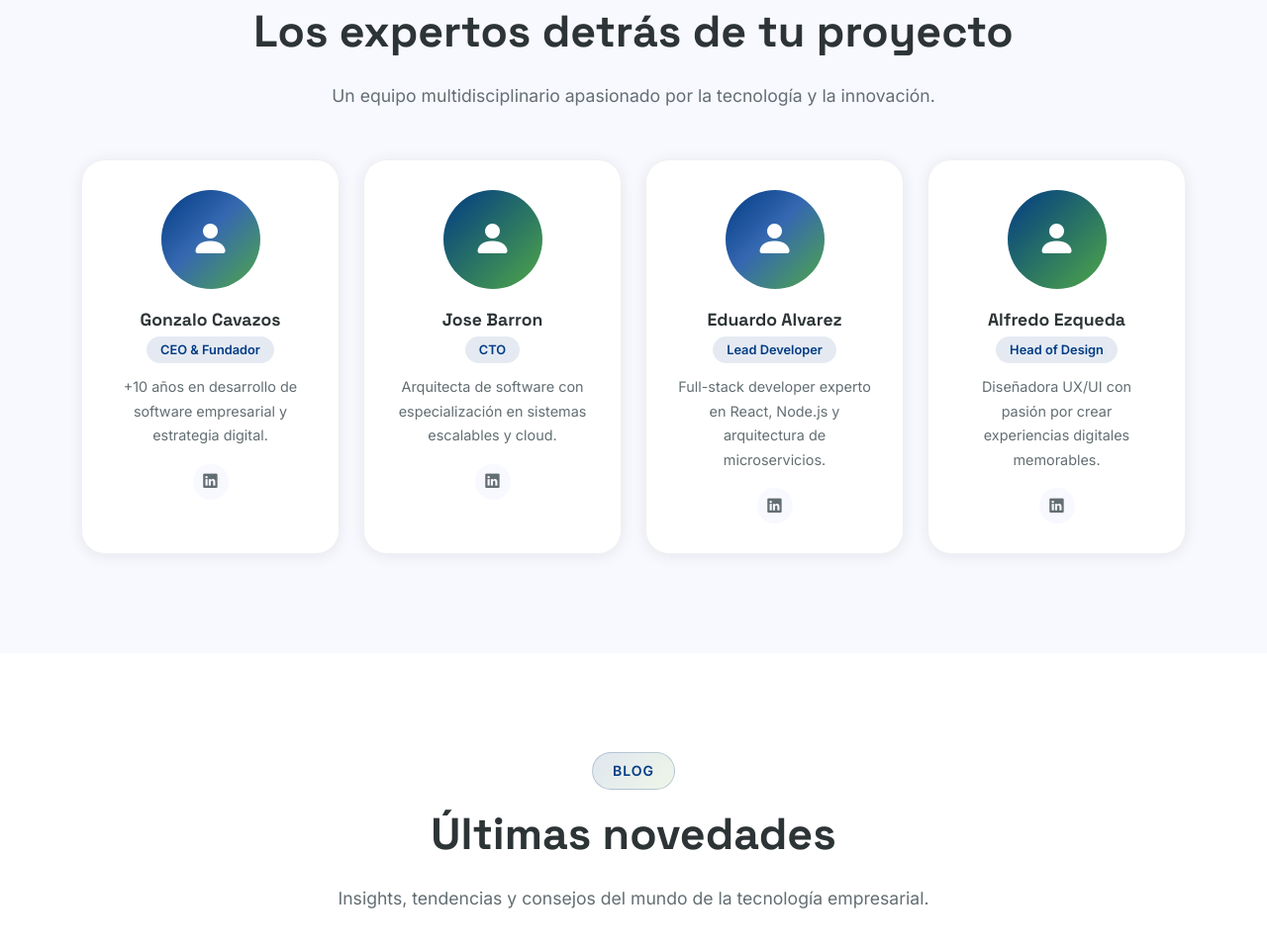
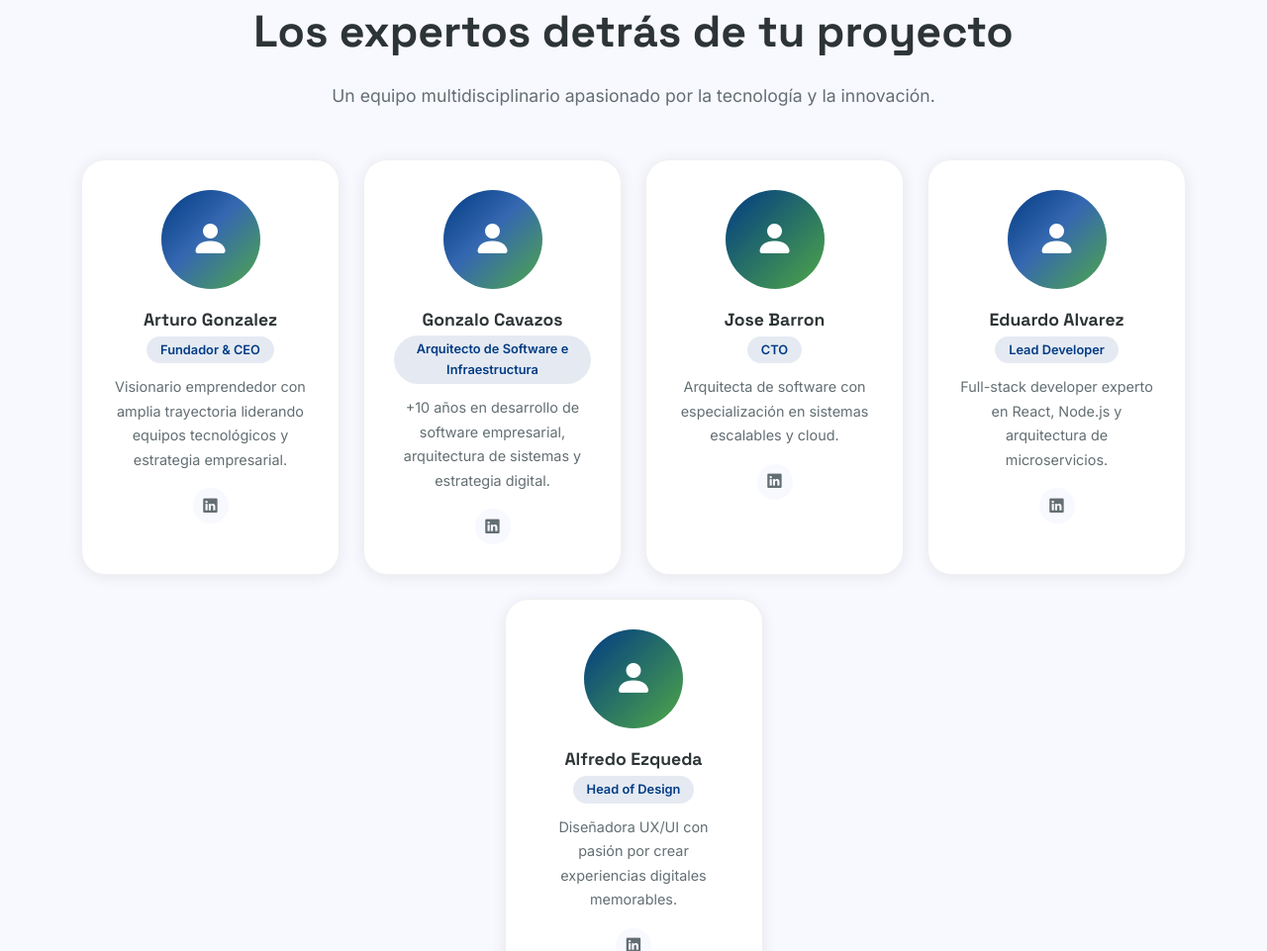
Before and after one commit to ryangzz/nodesys, a plain HTML site: page index.html in a window 1280 px wide. Shown: the part 9269-10230 px from the top of the page at 99% size. Drawn offline with nearby package versions, Linux system fonts and the light colour scheme; some packages are replaced by stand-ins of ours; a script that the page names is missing.

Commit message:
changes team

```diff
--- a/index.html
+++ b/index.html
@@ -1393,9 +1393,24 @@
                                 <i class="bi bi-person-fill"></i>
                             </div>
                         </div>
+                        <h5>Arturo Gonzalez</h5>
+                        <span class="team-role">Fundador & CEO</span>
+                        <p>Visionario emprendedor con amplia trayectoria liderando equipos tecnológicos y estrategia empresarial.</p>
+                        <div class="team-social">
+                            <a href="https://www.linkedin.com/company/nodesys/" target="_blank" aria-label="LinkedIn de Arturo Gonzalez"><i class="bi bi-linkedin"></i></a>
+                        </div>
+                    </div>
+                </div>
+                <div class="col-lg-3 col-md-6" data-aos="fade-up" data-aos-delay="150">
+                    <div class="team-card">
+                        <div class="team-avatar">
+                            <div class="avatar-placeholder">
+                                <i class="bi bi-person-fill"></i>
+                            </div>
+                        </div>
                         <h5>Gonzalo Cavazos</h5>
-                        <span class="team-role">CEO & Fundador</span>
-                        <p>+10 años en desarrollo de software empresarial y estrategia digital.</p>
+                        <span class="team-role">Arquitecto de Software e Infraestructura</span>
+                        <p>+10 años en desarrollo de software empresarial, arquitectura de sistemas y estrategia digital.</p>
                         <div class="team-social">
                             <a href="https://www.linkedin.com/company/nodesys/" target="_blank" aria-label="LinkedIn de Gonzalo Cavazos"><i class="bi bi-linkedin"></i></a>
                         </div>
```
